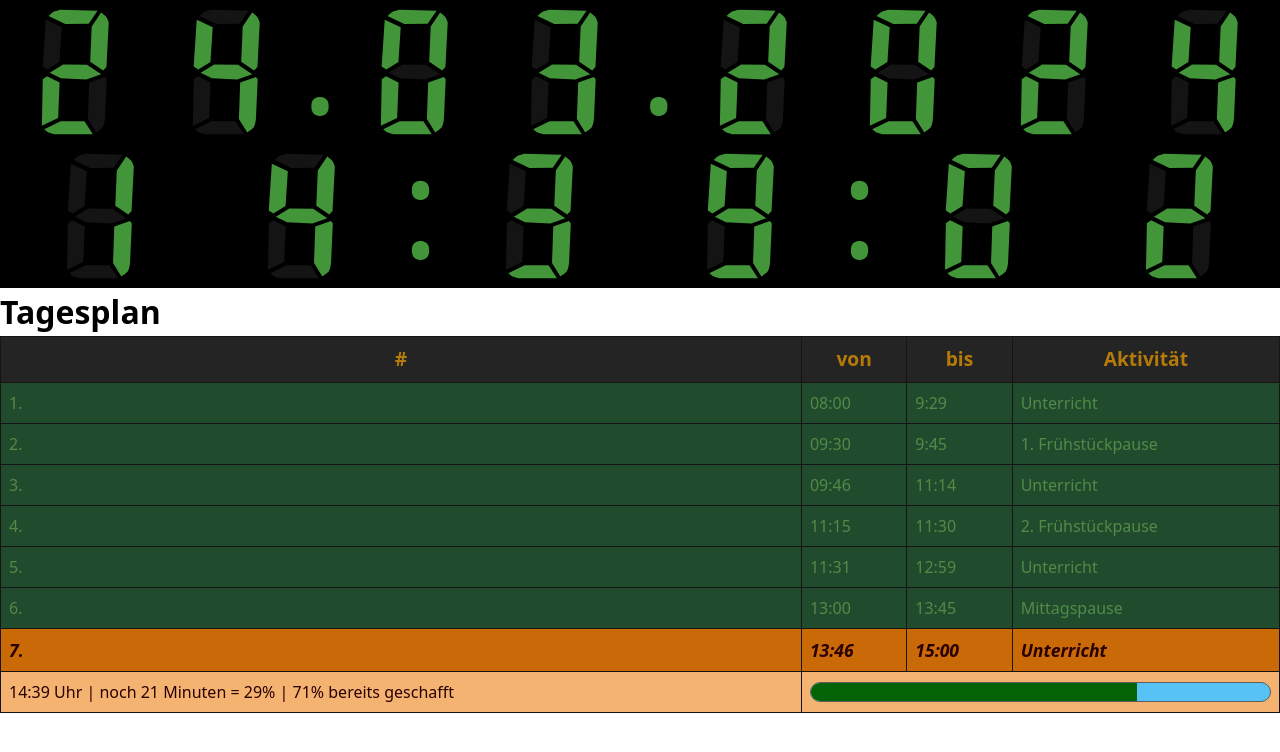
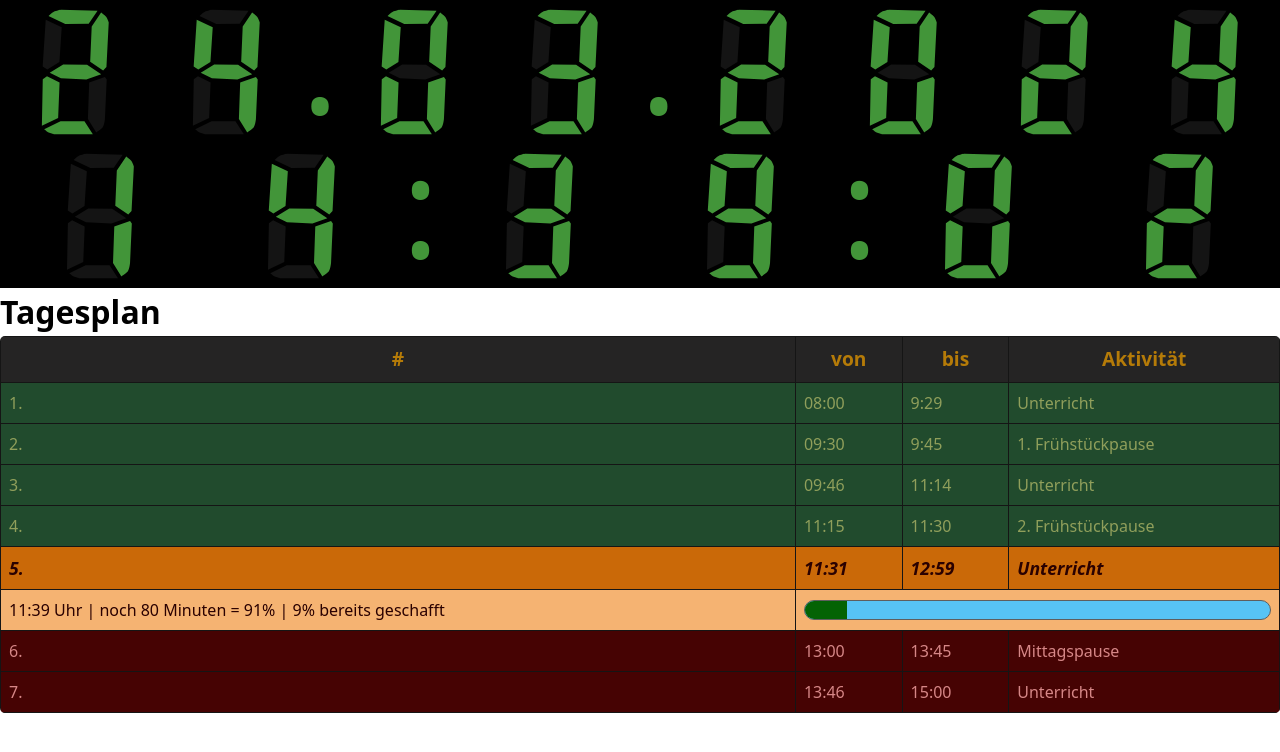
Before and after one commit to Rauolli/faw-schedule, a React (Vite) app: page / in a window 1280 px wide. Shown: the top 752 px of the page. Built offline with nearby package versions, Linux system fonts and the light colour scheme.

Commit message:
scheduleTable look changed

```diff
--- a/src/App.css
+++ b/src/App.css
@@ -10,6 +10,8 @@
 table {
   width: 100%;
   border-collapse: collapse;
+  border-radius: 5px;
+  overflow: hidden;
 }
 
 th,
@@ -64,12 +66,12 @@ thead {
 
 .past{
   background-color:rgb(33, 75, 45);
-  color:#518b48
+  color:#909f5b
 }
 
 .future{
   background-color:rgb(70, 3, 3);
-  color:#c27878
+  color:#d68787
 }
 
 .active{
--- a/src/components/ScheduleTable.jsx
+++ b/src/components/ScheduleTable.jsx
@@ -6,7 +6,7 @@ import ProgressBar from './ProgressBar';
 
 const ScheduleTable = ({ scheduleData }) => {
   // current-test-time for development
-  const testHour = 6;
+  const testHour = 3;
   const currentTestTime = new Date();
   const minute = currentTestTime.getMinutes();
   // Beginnend um 8:00 Uhr + der zu bestimmenden testHour
```
